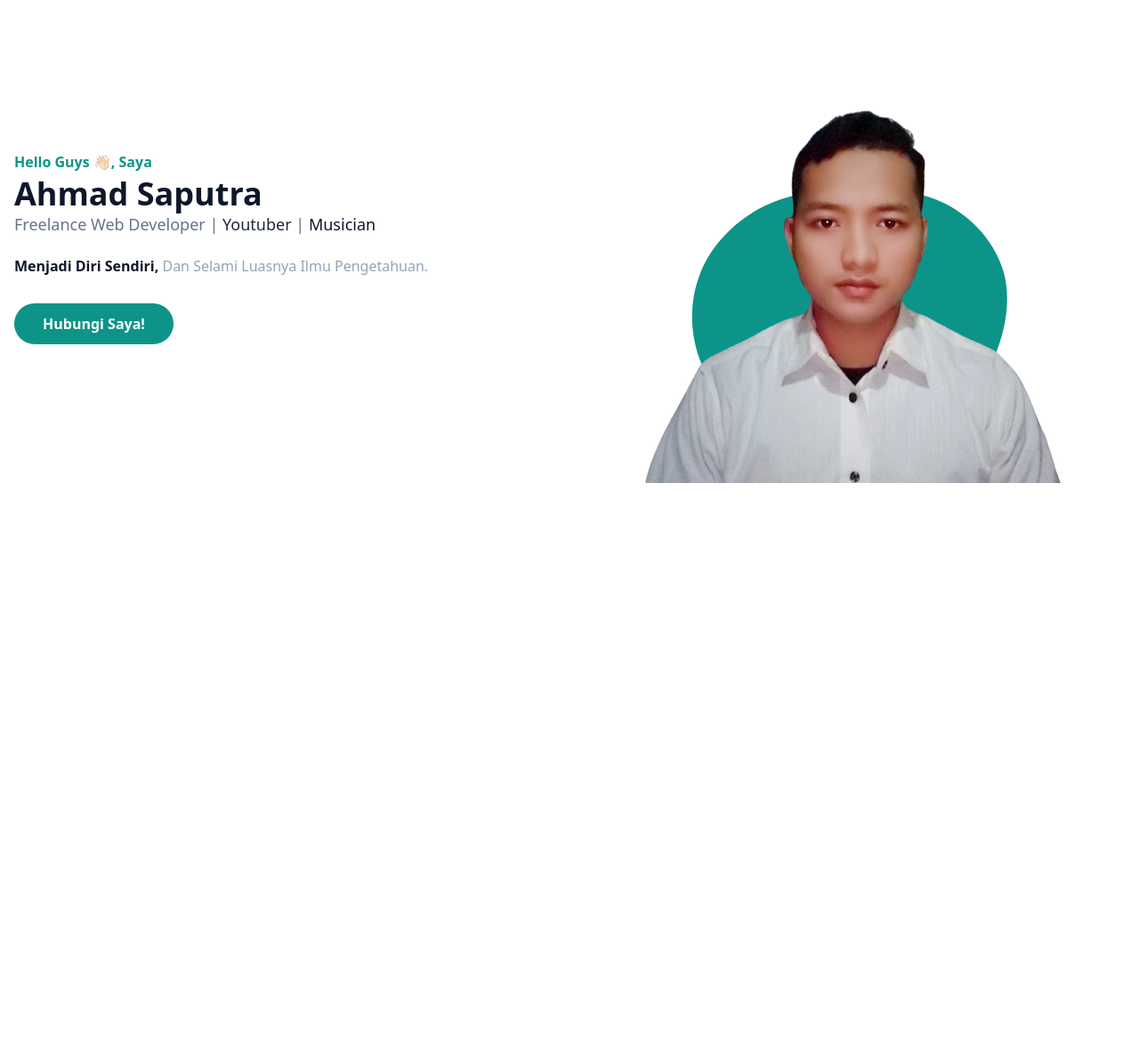
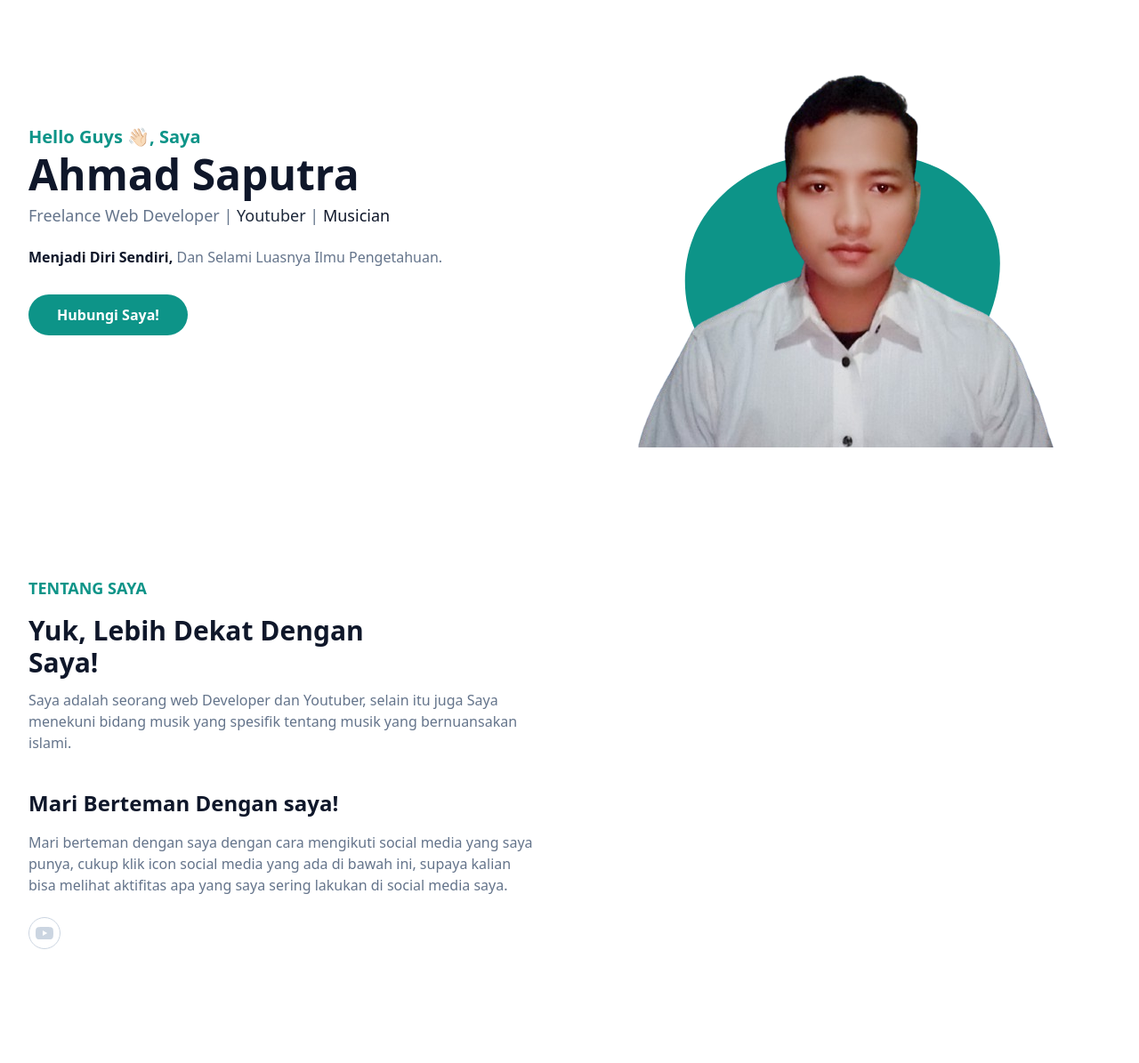
Before and after one commit to ahmadsaputra19/project-tailwind, a website: page index.html in a window 1280 px wide. Shown: the part 141-1336 px from the top of the page at 89% size. Before the commit the page ends 800 px from the top, so only its background shows below. Drawn offline with Linux system fonts and the light colour scheme.

Commit message:
menambahkan about dan icons

```diff
--- a/index.html
+++ b/index.html
@@ -13,14 +13,14 @@
       <div class="container">
         <div class="flex flex-wrap">
           <div class="w-full self-center px-4 lg:w-1/2">
-            <h1 class="text-base font-semibold text-primary">Hello Guys 👋🏻, Saya <span class="block font-bold text-dark text-4xl mt-1">Ahmad Saputra</span></h1>
-            <h2 class="font-medium text-slate-500 text-lg mb-5">Freelance Web Developer | <span class="text-slate-800">Youtuber</span> | <span class="text-dark">Musician</span></h2>
-            <p class="font-medium text-slate-400 mb-10 leading-relaxed"><span class="text-dark font-bold">Menjadi Diri Sendiri,</span> Dan Selami Luasnya Ilmu Pengetahuan.</p>
+            <h1 class="text-base font-semibold text-primary md:text-xl">Hello Guys 👋🏻, Saya <span class="block font-bold text-dark text-4xl mt-1 lg:text-5xl">Ahmad Saputra</span></h1>
+            <h2 class="font-medium text-secondary text-lg mb-5 lg:mt-2 lg:text-1xl">Freelance Web Developer | <span class="text-slate-800">Youtuber</span> | <span class="text-dark">Musician</span></h2>
+            <p class="font-medium text-secondary mb-10 leading-relaxed lg:text-1xl"><span class="text-dark font-bold">Menjadi Diri Sendiri,</span> Dan Selami Luasnya Ilmu Pengetahuan.</p>
 
             <a href="#" class="text-base font-semibold text-white bg-primary py-3 px-8 rounded-full hover:shadow-lg hover:opacity-80 transition duration-300 ease-in-out">Hubungi Saya!</a>
           </div>
           <div class="w-full self-end px-4 lg:w-1/2">
-            <div class="relative mt-10">
+            <div class="relative mt-10 lg:mt-0 lg:right-0">
               <img src="/src/img/saya.png" alt="Ahmad Saputra" class="max-w-full mx-auto" />
               <span class="absolute -bottom-5 -z-10 left-1/2 -translate-x-1/2"
                 ><svg width="400" height="400" viewBox="0 0 200 200" xmlns="http://www.w3.org/2000/svg">
@@ -35,5 +35,36 @@
       </div>
     </section>
     <!-- Hero Section End -->
+
+    <!-- About Section Start -->
+    <section id="about" class="pt-36 pb-32">
+        <div class="container">
+            <div class="flex flex-wrap">
+                <div class="w-full px-4 mb-10">
+                    <h4 class="font-bold uppercase text-primary text-lg mb-4">Tentang Saya</h4>
+                    <h2 class="font-bold text-dark text-3xl mb-3 max-w-md">Yuk, Lebih Dekat Dengan Saya!</h2>
+                    <p class="font-medium text-base text-secondary max-w-xl">Saya adalah seorang web Developer dan Youtuber, selain itu juga Saya
+                        menekuni bidang musik yang spesifik tentang musik yang bernuansakan islami.
+                    </p>
+                </div>
+                <div class="w-full px-4">
+                    <h3 class="font-semibold text-dark text-2xl mb-4">Mari Berteman Dengan saya!</h3>
+                    <p class="font-medium text-base text-secondary max-w-xl mb-6">Mari berteman dengan saya dengan cara mengikuti social media yang saya punya,
+                        cukup klik icon social media yang ada di bawah ini, supaya kalian bisa melihat
+                        aktifitas apa yang saya sering lakukan di social media saya.
+                    </p>
+                    <div class="flex items-center">
+                        <!-- Youtube -->
+                        <a href="https://youtube.com/Mas_uta" target="_blank" class="w-9 h-9 mr-3 rounded-full flex justify-center items-center border border-slate-300 text-slate-300 hover:border-primary hover:bg-primary hover:text-white transition duration-300 ease-in-out">
+                            <svg role="img" width="20px" class="fill-current" viewBox="0 0 24 24" xmlns="http://www.w3.org/2000/svg"><title>YouTube</title><path d="M23.498 6.186a3.016 3.016 0 0 0-2.122-2.136C19.505 3.545 12 3.545 12 3.545s-7.505 0-9.377.505A3.017 3.017 0 0 0 .502 6.186C0 8.07 0 12 0 12s0 3.93.502 5.814a3.016 3.016 0 0 0 2.122 2.136c1.871.505 9.376.505 9.376.505s7.505 0 9.377-.505a3.015 3.015 0 0 0 2.122-2.136C24 15.93 24 12 24 12s0-3.93-.502-5.814zM9.545 15.568V8.432L15.818 12l-6.273 3.568z"/></svg>
+                        </a>
+                    </div>
+                </div>
+            </div>
+        </div>
+    </section>
+
+
+    <!-- About Section End -->
   </body>
 </html>
--- a/tailwind.config.js
+++ b/tailwind.config.js
@@ -2,12 +2,20 @@
 module.exports = {
   content: ['index.html'],
   theme: {
+    container: {
+      center: true,
+      padding: '16px',
+    },
     extend: {
-      colors :{
+      colors: {
         primary: '#0d9488',
-        dark: '#0f172a'
-      }
+        dark: '#0f172a',
+        secondary: '#64748b',
+      },
+      screens: {
+        '2xl': '1320px',
+      },
     },
   },
   plugins: [],
-}
+};
```
Also changed, not shown: src/output.css.
